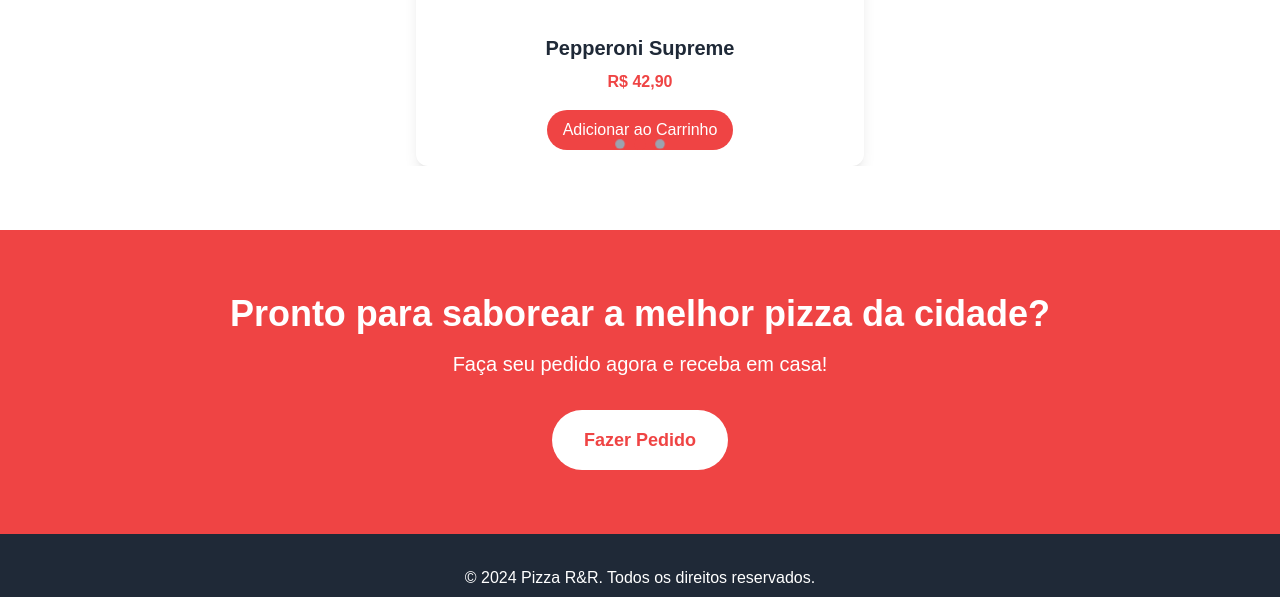
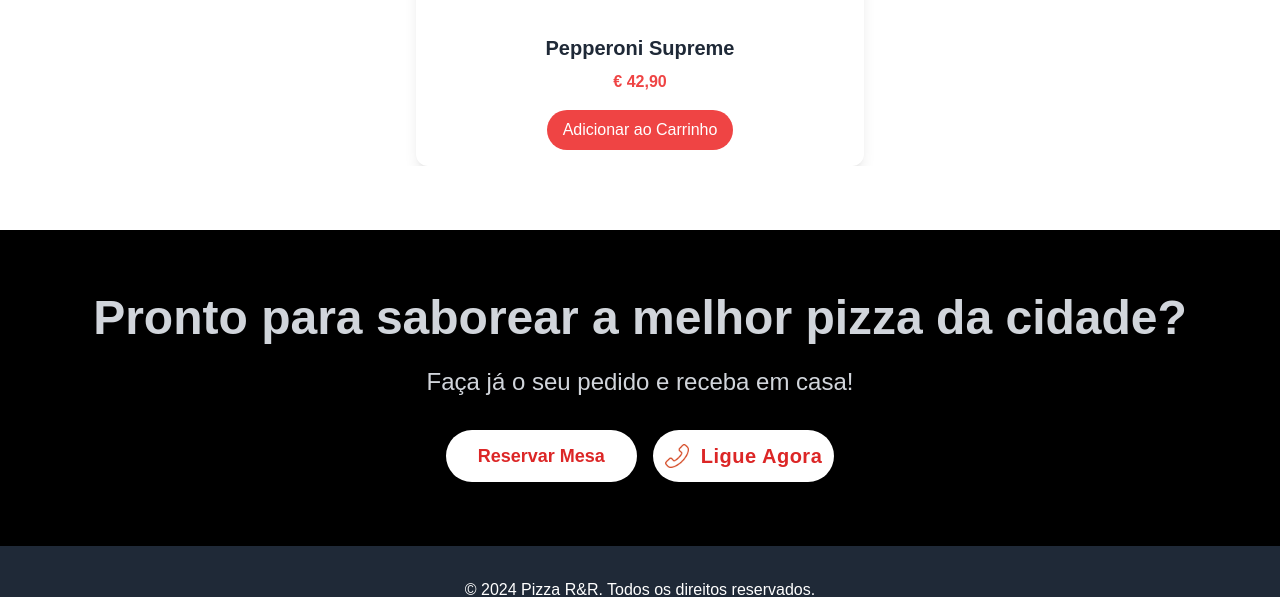
Before and after one commit to Kleiton-Metzger/rr_pizza, a Next.js app: page / in a window 1280 px wide. Shown: the part 1810-2407 px from the top of the page. Built offline with nearby package versions, Linux system fonts and the light colour scheme; grey boxes are pictures that could not be loaded.

Commit message:
Refactor Call to Action Section

```diff
--- a/src/components/LandingPage.tsx
+++ b/src/components/LandingPage.tsx
@@ -14,9 +14,9 @@ export const LandingPage: React.FC = () => {
   ];
 
   const pizzaDetails = [
-    { name: "Margherita Clássica", price: "R$ 35,90" },
-    { name: "Pepperoni Supreme", price: "R$ 42,90" },
-    { name: "Vegetariana Deluxe", price: "R$ 39,90" }
+    { name: "Margherita Clássica", price: "€ 35,90" },
+    { name: "Pepperoni Supreme", price: "€ 42,90" },
+    { name: "Vegetariana Deluxe", price: "€ 39,90" }
   ];
 
   useEffect(() => {
@@ -27,11 +27,10 @@ export const LandingPage: React.FC = () => {
     return () => clearInterval(interval);
   }, [slides.length]);
 
-  const handleDotClick = (index: number) => {
-    setCurrentIndex(index);
-  };
+
 
   return (
+
       <div className="min-h-screen flex flex-col bg-white text-gray-800">
       {/* Hero Section com Imagem de Fundo */}
       <section className="relative h-screen">
@@ -41,7 +40,7 @@ export const LandingPage: React.FC = () => {
             src="/images/wood.jpg"
             alt="Pizza Background"
             fill
-            className="object-cover"
+            className="object-cover object-center"
             priority
           />
           {/* Overlay escuro para melhorar legibilidade do texto */}
@@ -56,13 +55,13 @@ export const LandingPage: React.FC = () => {
             transition={{ duration: 0.5 }}
             className="space-y-6 text-white"
           >
-            <h1 className="text-4xl md:text-6xl font-bold leading-tight mb-4 md:mb-8 tracking-wide text-shadow text-center md:text-left ">
+            <h1 className="text-4xl md:text-6xl font-bold leading-tight mb-4 md:mb-8 tracking-wide text-shadow text-center md:text-left">
               Sabor Autêntico em Cada Fatia
             </h1>
             <p className="text-xl md:text-2xl text-shadow text-center md:text-left">
               Experimente o melhor da culinária italiana, feita com paixão e ingredientes frescos.
             </p>
-            <div className="flex space-x-4">
+            <div className="flex flex-col md:flex-row space-x-0 md:space-x-4">
               <motion.button
                 whileHover={{ scale: 1.05 }}
                 whileTap={{ scale: 0.95 }}
@@ -73,7 +72,7 @@ export const LandingPage: React.FC = () => {
               <motion.button
                 whileHover={{ scale: 1.05 }}
                 whileTap={{ scale: 0.95 }}
-                className="border-2 border-white text-white px-6 py-3 rounded-full px-6 py-3 rounded-full hover:bg-yellow-500 transition font-bold"
+                className="border-2 border-white text-white px-6 py-3 rounded-full hover:bg-yellow-500 transition font-bold mt-4 md:mt-0"
               >
                 Ver Menu
               </motion.button>
@@ -85,7 +84,7 @@ export const LandingPage: React.FC = () => {
             initial={{ opacity: 0, scale: 0.9 }}
             animate={{ opacity: 1, scale: 1 }}
             transition={{ duration: 0.5 }}
-            className="relative w-full aspect-square hidden md:block"
+            className="relative w-full aspect-square"
           >
             <Image
               src="/images/slide1.png"
@@ -97,6 +96,7 @@ export const LandingPage: React.FC = () => {
           </motion.div>
         </div>
       </section>
+
 
       {/* Features Section */}
       <section className="py-16 bg-gray-100">
@@ -156,6 +156,7 @@ export const LandingPage: React.FC = () => {
                         alt={pizzaDetails[index].name}
                         fill
                         className="object-contain"
+                        loading="lazy"
                       />
                     </div>
                     <div className="p-4">
@@ -173,42 +174,49 @@ export const LandingPage: React.FC = () => {
                 </CarouselItem>
               ))}
             </CarouselContent>
-
-            {/* Dots de progresso clicáveis */}
-            <div className="absolute bottom-4 left-0 right-0">
-              <div className="flex justify-center space-x-2">
-                {slides.map((_, index) => (
-                  <motion.button
-                    key={index}
-                    onClick={() => handleDotClick(index)}
-                    className={`h-3 w-3 rounded-full ${
-                      index === currentIndex ? 'bg-red-500' : 'bg-gray-400'
-                    }`}
-                    initial={{ scale: 0.8 }}
-                    animate={{ scale: index === currentIndex ? 1 : 0.8 }}
-                    whileHover={{ scale: 1.2 }}
-                    transition={{ duration: 0.3 }}
-                  />
-                ))}
-              </div>
-            </div>
           </Carousel>
         </div>
       </section>
 
  {/* Call to Action Section */}
-      <section className="bg-red-500 text-white text-center py-16">
+<section className="bg-black text-gray-300 text-center py-16">
   <motion.div
     whileHover={{ scale: 1.02 }}
-          className="container mx-auto px-4"
+    className="container mx-auto px-6 md:px-12"
   >
-          <h2 className="text-3xl md:text-4xl font-bold mb-4">Pronto para saborear a melhor pizza da cidade?</h2>
-          <p className="text-xl mb-8">Faça seu pedido agora e receba em casa!</p>
-          <button className="bg-white text-red-500 px-8 py-4 rounded-full font-bold text-lg hover:bg-gray-100 transition">
-            Fazer Pedido
+    <h2 className="text-3xl md:text-5xl font-extrabold mb-6 leading-tight">
+      Pronto para saborear a melhor pizza da cidade?
+    </h2>
+    <p className="text-lg md:text-2xl mb-8">
+      Faça já o seu pedido e receba em casa!
+    </p>
+    <div className="flex flex-col sm:flex-row justify-center items-center gap-4">
+      <button
+        className="bg-white text-red-600 px-8 py-3 rounded-full font-bold text-lg hover:bg-gray-100 transition-transform transform hover:scale-105"
+        aria-label="Reservar Mesa"
+      >
+        Reservar Mesa
       </button>
+      <div
+        className="flex items-center bg-white p-3 rounded-full shadow-lg text-red-600 cursor-pointer hover:bg-gray-100 transition-transform transform hover:scale-105"
+        aria-label="Ligar Agora"
+      >
+        <Image
+          src="/images/telephone.png"
+          alt="Ícone de Telefone"
+          width={24}
+          height={24}
+          className="mr-3"
+        />
+        <span className="text-lg md:text-xl font-bold tracking-wide hover:text-red-500">
+          Ligue Agora
+        </span>
+      </div>
+    </div>
   </motion.div>
 </section>
+
+
 
       {/* Footer */}
       <footer className="bg-gray-800 text-white py-8">
@@ -223,4 +231,4 @@ export const LandingPage: React.FC = () => {
       </footer>
     </div>
   );
-}
+};
```
Lines whose indentation alone changed are shown as unchanged.
